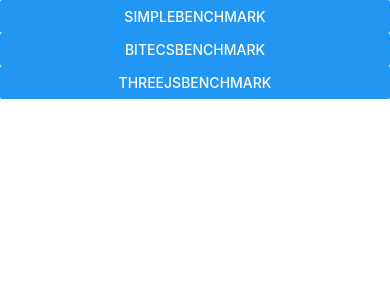
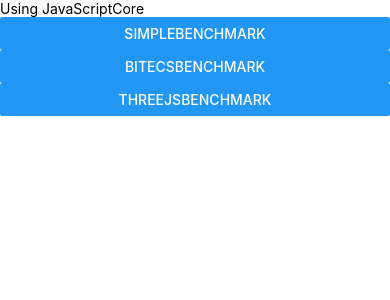
Before and after one commit to rebeckerspecialties/benchmarking-test-app, a React Native app in the folder apps/benchmarking-test-app/: screen / in a window 390 px wide. Shown: the top 300 px of the page. Built offline with nearby package versions, Linux system fonts and the light colour scheme.

Commit message:
Benchmark both JSC and Hermes engines (#23)
* Add jsc hermes

* Delete jsc config

* Add script to install hermes or jsc

* Update benchmark workflow

* move role to secret

* Renameartifact destination

```diff
--- a/apps/benchmarking-test-app/App.tsx
+++ b/apps/benchmarking-test-app/App.tsx
@@ -10,10 +10,11 @@
 
 import React from "react";
 
-import { SafeAreaView, StatusBar } from "react-native";
+import { SafeAreaView, StatusBar, Text } from "react-native";
 import { Benchmark, simpleBenchmark } from "./src/benchmarks";
 import { bitEcsBenchmark } from "./src/benchmarks/bitEcsBenchmark";
 import { threeJsBenchmark } from "./src/benchmarks/threeJsBenchmark";
+import { JavaScriptEngineVersion } from "./src/JavaScriptEngineVersion";
 
 const App = () => {
   return (
@@ -23,6 +24,7 @@ const App = () => {
         style={{ flex: 1, backgroundColor: "white" }}
         accessibilityLabel="benchmarkSafeArea"
       >
+        <JavaScriptEngineVersion />
         <Benchmark name="simpleBenchmark" run={simpleBenchmark} />
         <Benchmark name="bitEcsBenchmark" run={bitEcsBenchmark} />
         <Benchmark name="threeJsBenchmark" run={threeJsBenchmark} />
--- a/apps/benchmarking-test-app/package.json
+++ b/apps/benchmarking-test-app/package.json
@@ -11,7 +11,9 @@
     "lint": "eslint .",
     "mkdist": "node -e \"require('node:fs').mkdirSync('dist', { recursive: true, mode: 0o755 })\"",
     "start": "react-native start",
-    "test": "jest"
+    "test": "jest",
+    "install:ios:hermes": "(export USE_HERMES=1; pod install --project-directory=ios)",
+    "install:ios:jsc": "(export USE_HERMES=0; pod install --project-directory=ios)"
   },
   "dependencies": {
     "@babylonjs/core": "7.21.4",
--- /dev/null
+++ b/apps/benchmarking-test-app/src/JavaScriptEngineVersion.tsx
@@ -0,0 +1,11 @@
+import { Text } from "react-native";
+
+export const JavaScriptEngineVersion: React.FC = () => {
+  if (isHermes()) {
+    return <Text>Using Hermes</Text>;
+  }
+  return <Text>Using JavaScriptCore</Text>;
+};
+
+const isHermes = () =>
+  !!(global as unknown as { HermesInternal: null | {} }).HermesInternal;
```
Also changed, not shown: 2 other files (tests, documents, lock files or other folders).
